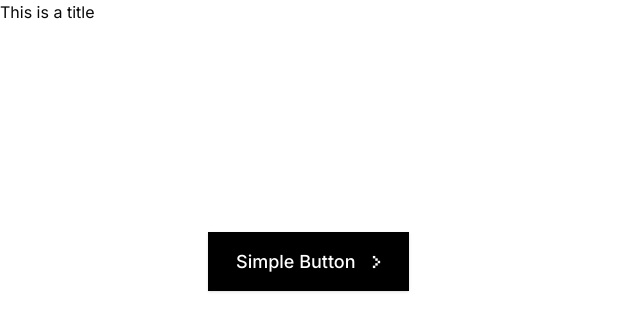
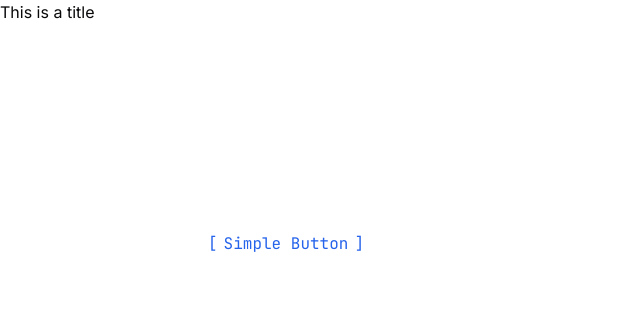
Before and after one commit to dubeyanant/portfolio-minimal, a Next.js app: page / in a window 1280 px wide. Shown: the top 330 px of the page, without its empty margins (0-640 px from the left). Built offline with nearby package versions, Linux system fonts and the light colour scheme.

Commit message:
feat: add custom link component

```diff
--- a/src/app/page.tsx
+++ b/src/app/page.tsx
@@ -1,11 +1,11 @@
-import PrimaryButton from "@/components/ui/primary-button";
+import CustomLink from "@/components/ui/custom-link";
 
 export default function Home() {
 	return (
 		<main>
 			<h1>This is a title</h1>
 			<div className="p-52">
-				<PrimaryButton href="#">Simple Button</PrimaryButton>
+				<CustomLink href="#">Simple Button</CustomLink>
 			</div>
 		</main>
 	);
--- /dev/null
+++ b/src/components/ui/custom-link.tsx
@@ -0,0 +1,33 @@
+import { cn } from "@/lib/utils";
+import type { LinkComponent } from "@/types";
+import Link from "next/link";
+
+const CustomLink = ({
+	className,
+	href = "/",
+	children,
+	...props
+}: LinkComponent) => {
+	return (
+		<Link
+			href={href}
+			className={cn(
+				"font-mono text-blue-600 group block w-fit",
+				className,
+			)}
+			{...props}
+		>
+			<span className="group-hover:translate-x-1 transition-transform inline-block">
+				[
+			</span>
+			<span className="text-[10px]"> </span>
+			{children}
+			<span className="text-[10px]"> </span>
+			<span className="group-hover:-translate-x-1 transition-transform inline-block">
+				]
+			</span>
+		</Link>
+	);
+};
+
+export default CustomLink;
```
